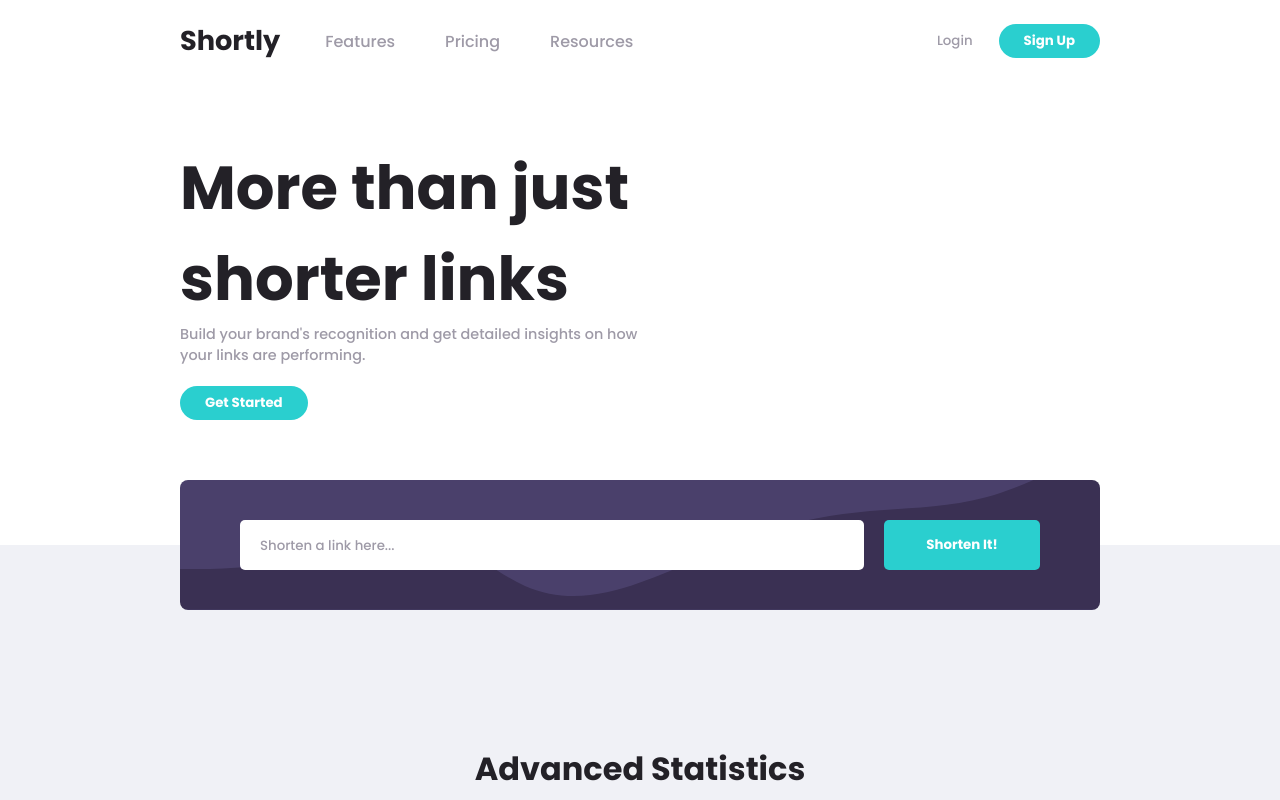
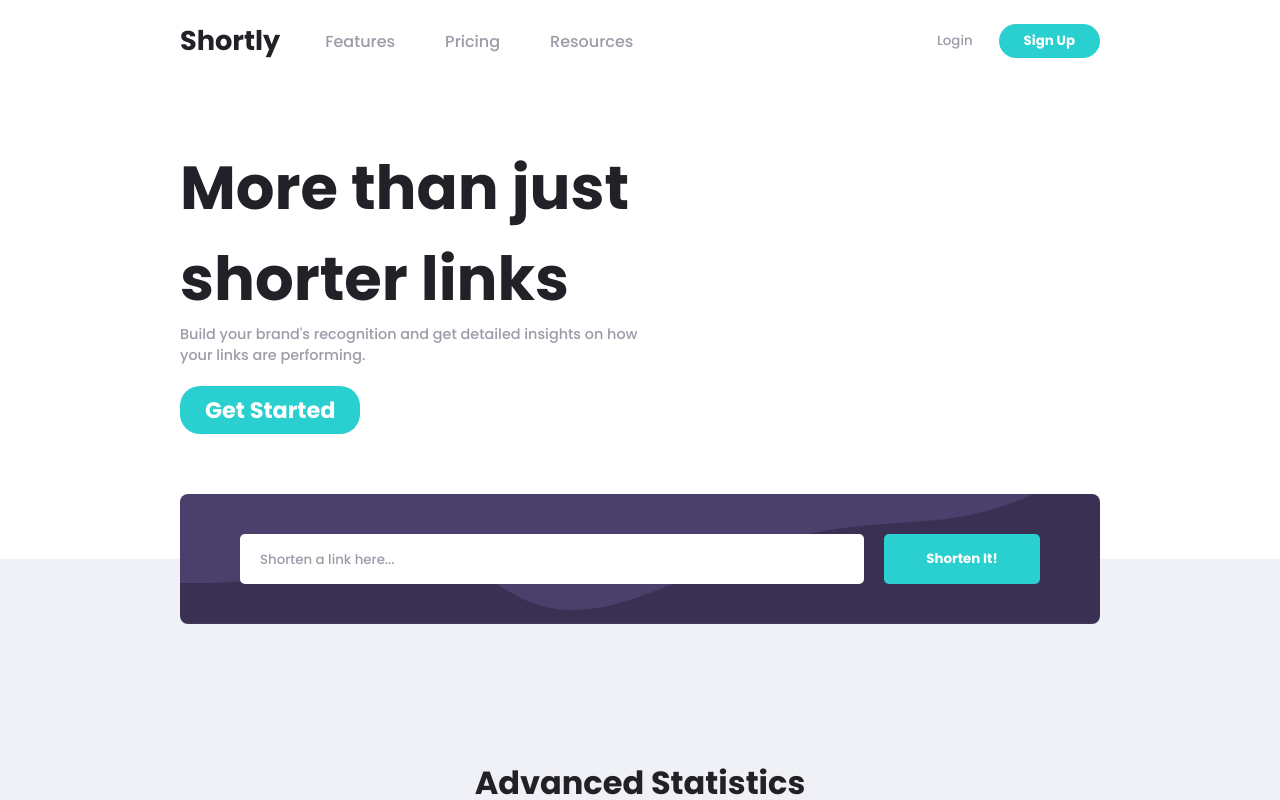
Before and after one commit to nandev04/Shortly, a React (Vite) app: page / in a window 1280 px wide. Shown: the top 800 px of the page. Built offline with nearby package versions, Linux system fonts and the light colour scheme.

Commit message:
Opção de botão grande adicionada ao componente Button

```diff
--- a/src/Components/Button.jsx
+++ b/src/Components/Button.jsx
@@ -1,9 +1,12 @@
 import React from 'react';
 import style from '../styleComponents/Button.module.css';
 
-const Button = ({ title, border, size }) => {
+const Button = ({ title, border, large }) => {
   return (
-    <button className={style.button} style={{ borderRadius: border }}>
+    <button
+      className={style.button}
+      style={{ borderRadius: border, fontSize: large && 1.4 + 'rem' }}
+    >
       {title}
     </button>
   );
--- a/src/Components/Main.jsx
+++ b/src/Components/Main.jsx
@@ -23,7 +23,7 @@ const Main = () => {
             Build your brand's recognition and get detailed insights on how your
             links are performing.
           </p>
-          <Button title={'Get Started'} border={`${20}px`} />
+          <Button title={'Get Started'} border={`${20}px`} large={true} />
         </section>
         {/* <img
           className={style.imageWorking}
--- a/src/Components/SloganFooter.jsx
+++ b/src/Components/SloganFooter.jsx
@@ -10,6 +10,7 @@ const SloganFooter = () => {
         className={style.button}
         title={'Get Started'}
         border={`${20}px`}
+        large={true}
       />
     </div>
   );
```
